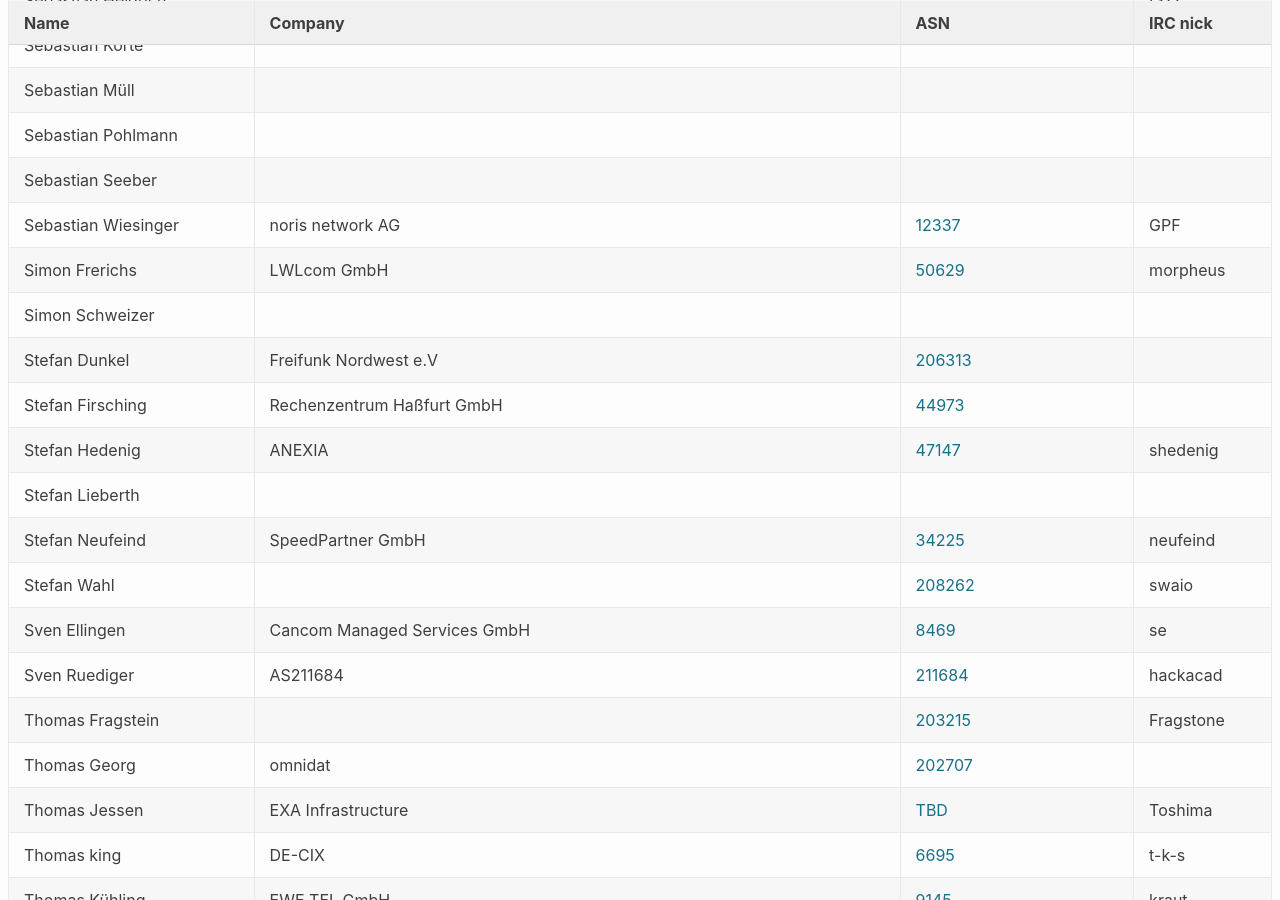
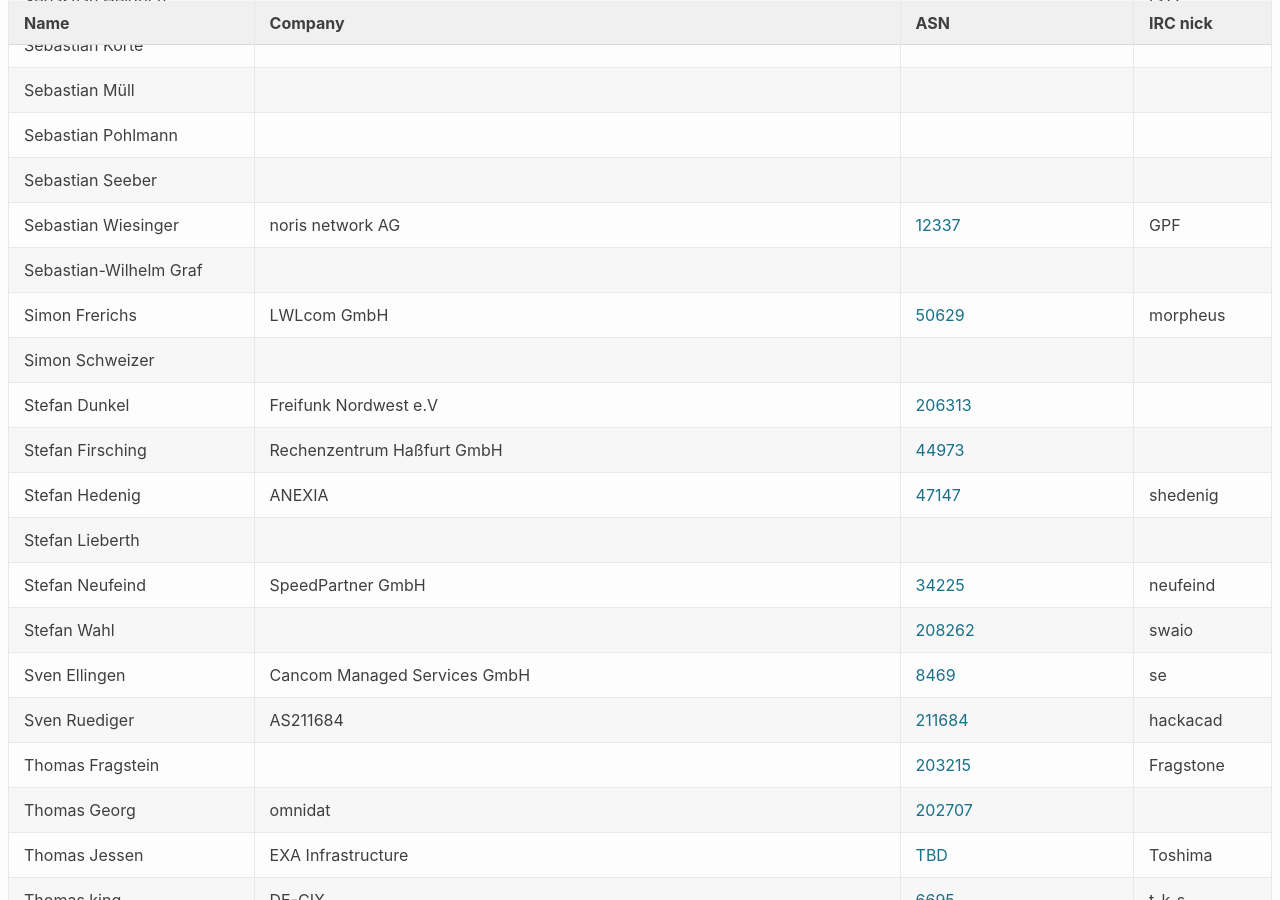
Before and after one commit to denog/pretix-attendeelist, a Jekyll site: the page built from denog13/index.markdown, in a window 1280 px wide and 900 px high, scrolled down 6979 px. Built offline with Jekyll 4.4.1, drawn with Linux system fonts in a browser that asks for light colours.

Commit message:
Latest data: Thu Sep 30 19:49:49 UTC 2021

```diff
--- a/_data/attendees_denog13.json
+++ b/_data/attendees_denog13.json
@@ -918,6 +918,12 @@
     "asn": "12337"
   },
   {
+    "name": "Sebastian-Wilhelm Graf",
+    "company": null,
+    "irc": null,
+    "asn": null
+  },
+  {
     "name": "Simon Frerichs",
     "company": "LWLcom GmbH",
     "irc": "morpheus",
```
